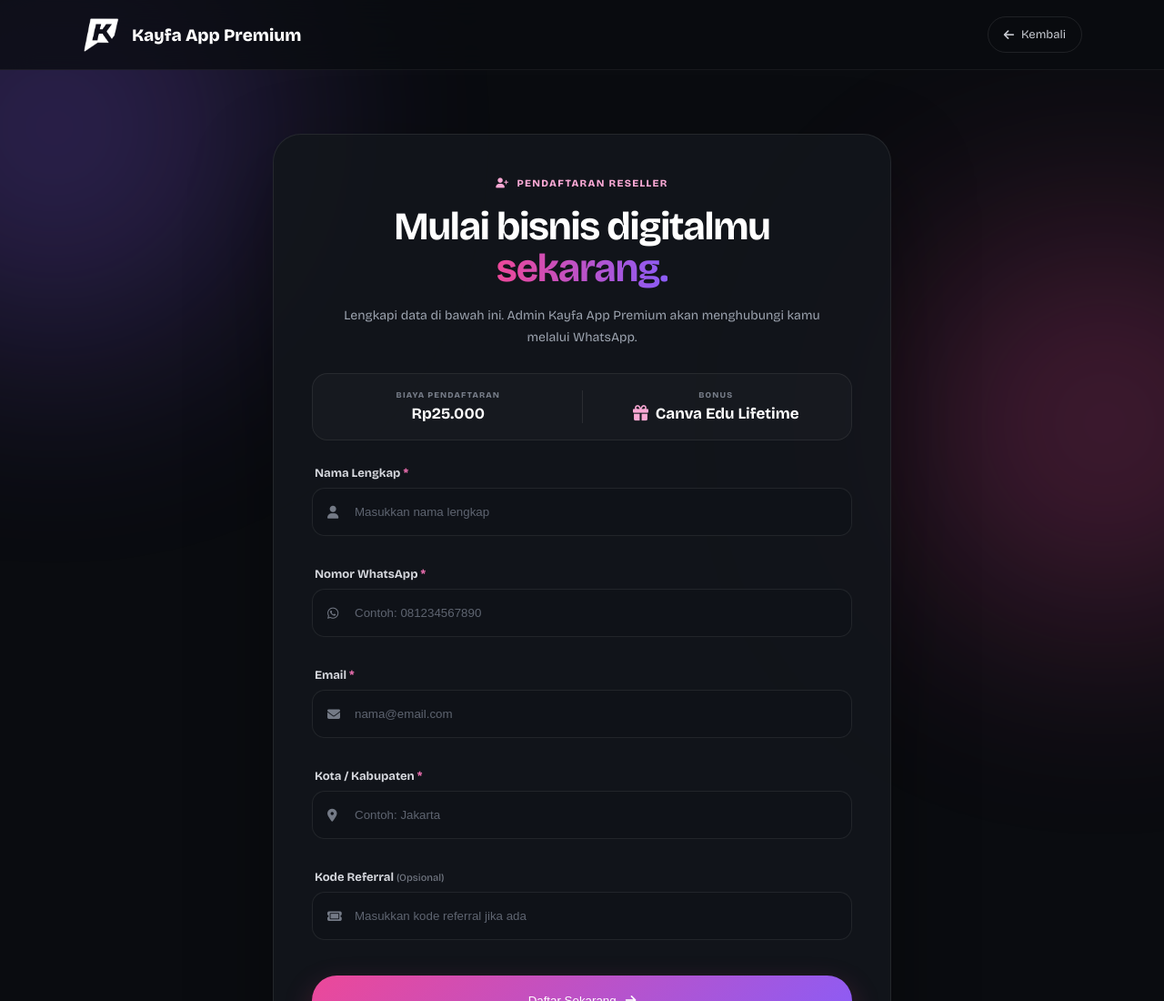
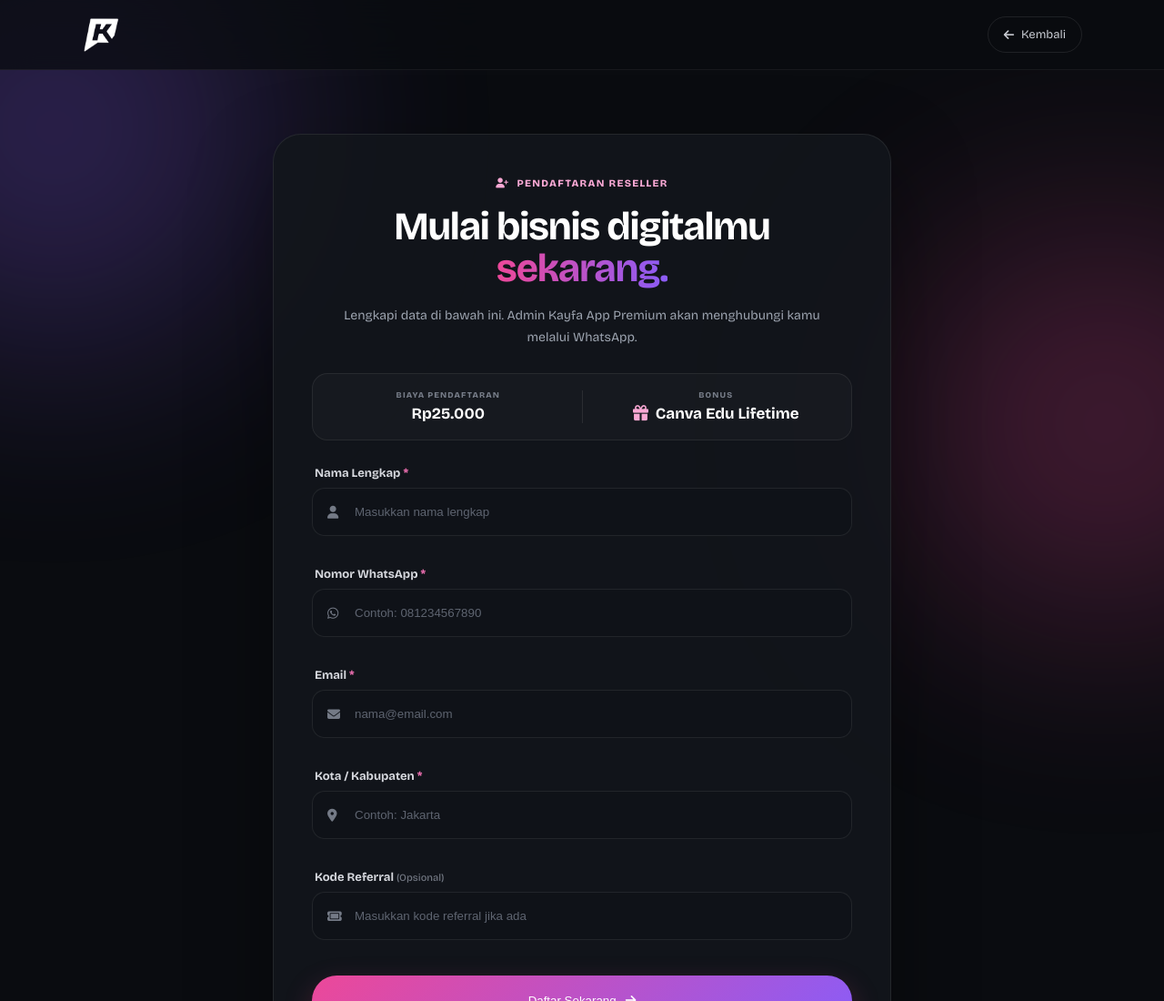
Before and after one commit to rain1313/stok.kayfaprem, a plain HTML site: page daftar-reseller.html in a window 1280 px wide. Shown: the top 1100 px of the page at 91% size. Drawn offline with nearby package versions, Linux system fonts and the light colour scheme.

```diff
--- a/daftar-reseller.html
+++ b/daftar-reseller.html
@@ -1,5 +1,5 @@
 <!DOCTYPE html><html lang="id"><head><meta charset="UTF-8"><meta name="viewport" content="width=device-width,initial-scale=1"><meta name="description" content="Form pendaftaran reseller Kayfa App Premium."><title>Daftar Reseller | Kayfa App Premium</title><link rel="icon" href="assets/logo.png"><link rel="preconnect" href="https://fonts.googleapis.com"><link rel="preconnect" href="https://fonts.gstatic.com" crossorigin><link href="https://fonts.googleapis.com/css2?family=Bricolage+Grotesque:wght@400;500;600;700;800&display=swap" rel="stylesheet"><link rel="stylesheet" href="https://cdnjs.cloudflare.com/ajax/libs/font-awesome/6.7.2/css/all.min.css"><link rel="stylesheet" href="daftar-reseller.css?v=1"></head><body>
-<div class="glow glow-left"></div><div class="glow glow-right"></div><nav><div class="nav-container"><a href="/" class="brand"><img src="assets/logo.png" alt="Logo Kayfa App Premium"><span>Kayfa App Premium</span></a><a href="/join-reseller" class="back-link"><i class="fa-solid fa-arrow-left"></i> Kembali</a></div></nav>
+<div class="glow glow-left"></div><div class="glow glow-right"></div><nav><div class="nav-container"><a href="/" class="brand"><img src="assets/logo.png" alt="Logo Kayfa App Premium"><span></span></a><a href="/join-reseller" class="back-link"><i class="fa-solid fa-arrow-left"></i> Kembali</a></div></nav>
 <main><section class="form-section"><div class="form-shell"><div class="form-intro"><span class="form-badge"><i class="fa-solid fa-user-plus"></i> PENDAFTARAN RESELLER</span><h1>Mulai bisnis digitalmu <span>sekarang.</span></h1><p>Lengkapi data di bawah ini. Admin Kayfa App Premium akan menghubungi kamu melalui WhatsApp.</p></div><div class="offer-strip"><div><small>BIAYA PENDAFTARAN</small><strong>Rp25.000</strong></div><span></span><div><small>BONUS</small><strong><i class="fa-solid fa-gift"></i> Canva Edu Lifetime</strong></div></div>
 <form id="registrationForm" novalidate>
 <div class="field"><label for="name">Nama Lengkap <b>*</b></label><div class="input-box"><i class="fa-solid fa-user"></i><input id="name" name="nama" type="text" placeholder="Masukkan nama lengkap" autocomplete="name" minlength="3" required></div><small></small></div>
```
